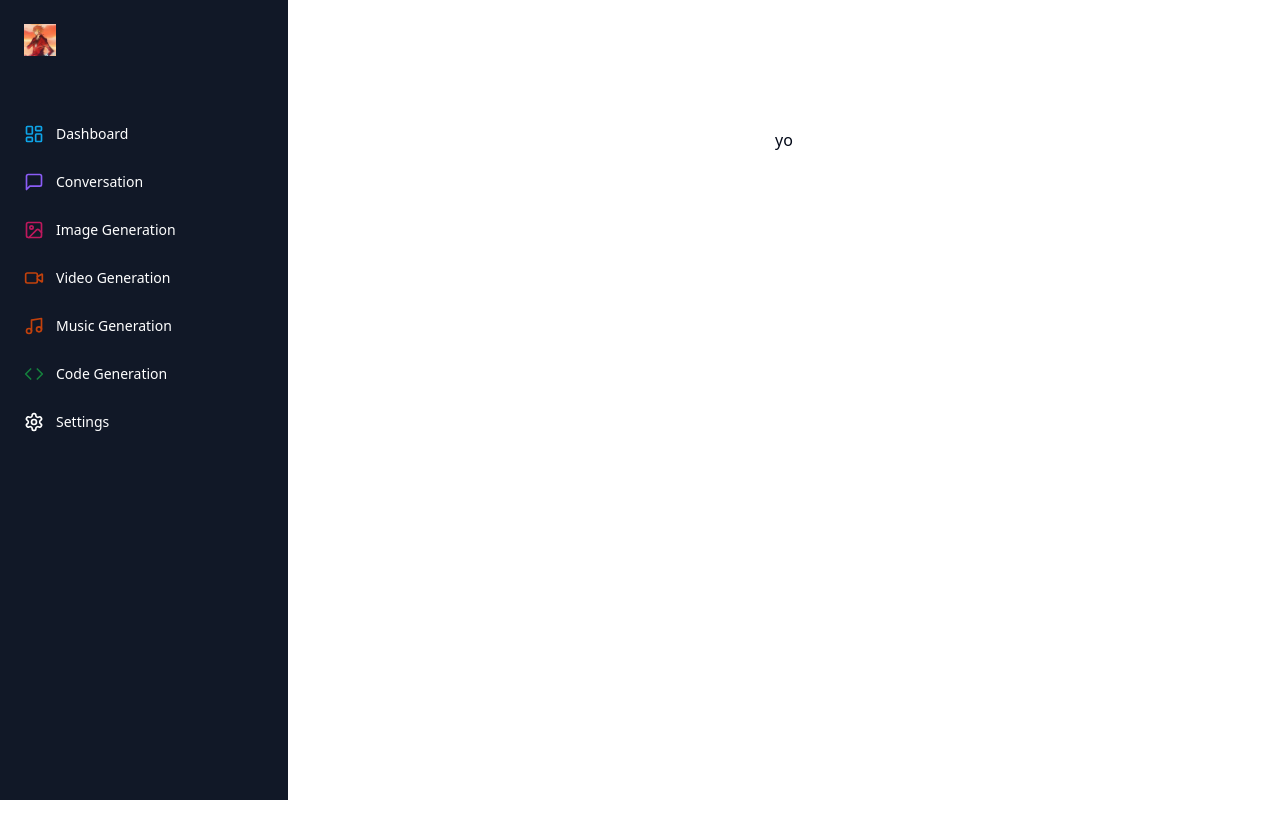
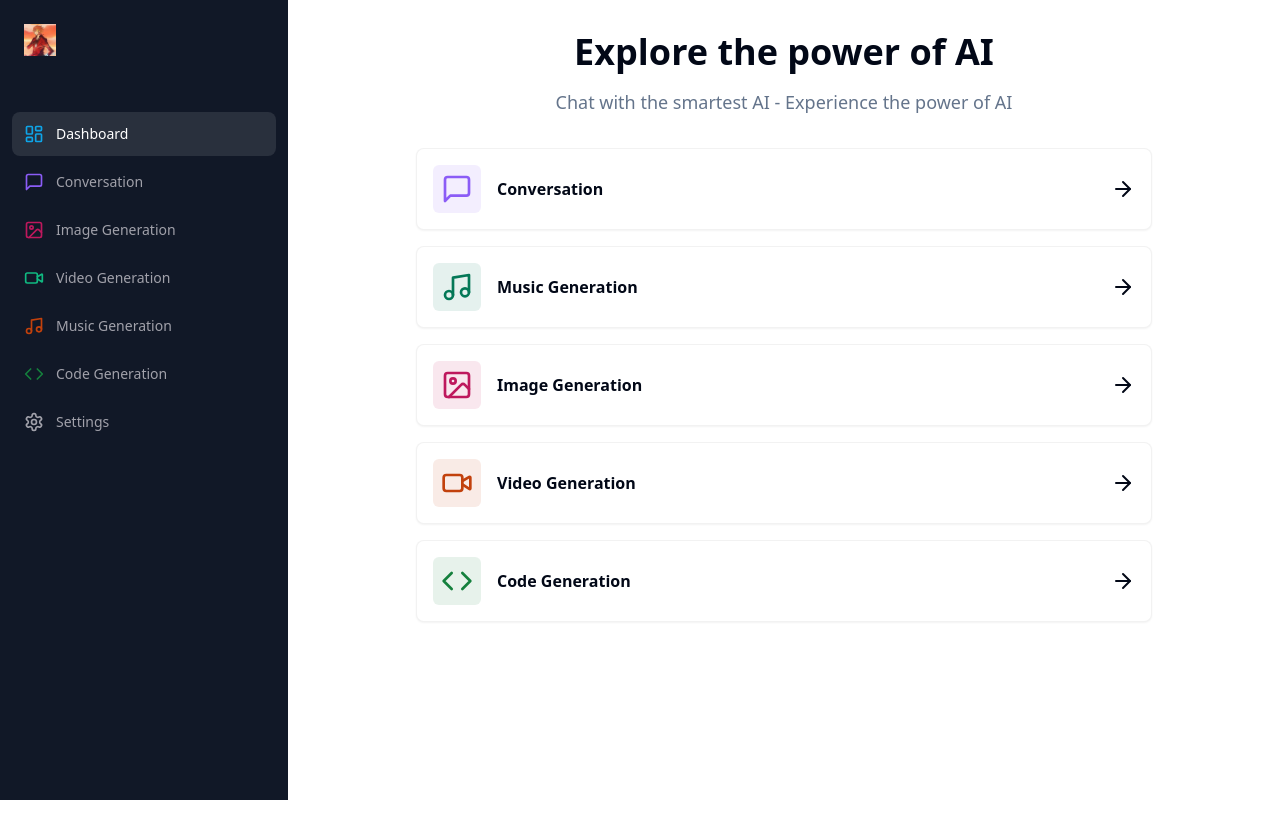
Before and after one commit to amahmadnia/genius-ai, a Next.js app: page /dashboard in a window 1280 px wide. After the commit the page ends 800 px from the top, so only its background shows below. Built offline with nearby package versions, Linux system fonts and the light colour scheme.

Commit message:
added dashboard content

```diff
--- a/app/(dashboard)/(routes)/dashboard/page.tsx
+++ b/app/(dashboard)/(routes)/dashboard/page.tsx
@@ -1,12 +1,87 @@
-import { Button } from '@/components/ui/button'
-import { UserButton } from '@clerk/nextjs'
-import Image from 'next/image'
+'use client'
+
+import { Card } from '@/components/ui/card'
+import { cn } from '@/lib/utils'
+import {
+  ArrowRight,
+  Code,
+  Image,
+  ImageIcon,
+  MessageSquare,
+  Music,
+  VideoIcon,
+} from 'lucide-react'
+import { useRouter } from 'next/navigation'
+
+const tools = [
+  {
+    label: 'Conversation',
+    icon: MessageSquare,
+    color: 'text-violet-500',
+    bgColor: 'bg-violet-500/10',
+    href: '/conversation',
+  },
+  {
+    label: 'Music Generation',
+    icon: Music,
+    color: 'text-emerald-700',
+    bgColor: 'bg-emerald-700/10',
+    href: '/music',
+  },
+  {
+    label: 'Image Generation',
+    icon: ImageIcon,
+    color: 'text-pink-700',
+    bgColor: 'bg-pink-700/10',
+    href: '/image',
+  },
+  {
+    label: 'Video Generation',
+    icon: VideoIcon,
+    color: 'text-orange-700',
+    bgColor: 'bg-orange-700/10',
+    href: '/video',
+  },
+  {
+    label: 'Code Generation',
+    icon: Code,
+    color: 'text-green-700',
+    bgColor: 'bg-green-700/10',
+    href: '/code',
+  },
+]
 
 const DashboardPage = () => {
+  const router = useRouter()
+
   return (
-    <main className='flex min-h-screen flex-col items-center justify-between p-24'>
-      yo{' '}
-    </main>
+    <div className=''>
+      <div className='mb-8 space-y-4'>
+        <h2 className='text-2xl md:text-4xl font-bold text-center'>
+          Explore the power of AI
+        </h2>
+        <p className='text-muted-foreground font-light text-sm md:text-lg text-center'>
+          Chat with the smartest AI - Experience the power of AI
+        </p>
+      </div>
+      <div className='px-4 md:px-20 lg:px-32 space-y-4'>
+        {tools.map((tool) => (
+          <Card
+            onClick={() => router.push(tool.href)}
+            key={tool.href}
+            className='p-4 border-black/5 flex items-center justify-between hover:shadow-md transition cursor-pointer'
+          >
+            <div className='flex items-center gap-x-4'>
+              <div className={cn('p-2 w-fit rounded-md', tool.bgColor)}>
+                <tool.icon className={cn('w-8 h-8', tool.color)} />
+              </div>
+              <div className='font-semibold'>{tool.label}</div>
+            </div>
+            <ArrowRight />
+          </Card>
+        ))}
+      </div>
+    </div>
   )
 }
 
--- a/components/sidebar.tsx
+++ b/components/sidebar.tsx
@@ -13,6 +13,7 @@
 import { Montserrat } from 'next/font/google'
 import Image from 'next/image'
 import Link from 'next/link'
+import { usePathname } from 'next/navigation'
 
 const montserrat = Montserrat({
   weight: '600',
@@ -42,7 +43,7 @@
     label: 'Video Generation',
     icon: VideoIcon,
     href: '/video',
-    color: 'text-orange-700',
+    color: 'text-emerald-500',
   },
   {
     label: 'Music Generation',
@@ -64,6 +65,8 @@
 ]
 
 const Sidebar = () => {
+  const pathname = usePathname()
+
   return (
     <div className='space-y-4 py-4 flex flex-col h-full bg-[#111827] text-white'>
       <div className='px-3 py-2 flex-1'>
@@ -78,7 +81,12 @@
             <Link
               href={route.href}
               key={route.href}
-              className='text-sm group flex p-3 w-full justify-start font-medium cursor-pointer hover:text-white hover:bg-white/10 rounded-lg transition'
+              className={cn(
+                'text-sm group flex p-3 w-full justify-start font-medium cursor-pointer hover:text-white hover:bg-white/10 rounded-lg transition',
+                pathname === route.href
+                  ? 'text-white bg-white/10'
+                  : 'text-zinc-400',
+              )}
             >
               <div className='flex items-center flex-1'>
                 <route.icon className={cn('h-5 w-5 mr-3', route.color)} />
--- /dev/null
+++ b/components/ui/card.tsx
@@ -0,0 +1,79 @@
+import * as React from "react"
+
+import { cn } from "@/lib/utils"
+
+const Card = React.forwardRef<
+  HTMLDivElement,
+  React.HTMLAttributes<HTMLDivElement>
+>(({ className, ...props }, ref) => (
+  <div
+    ref={ref}
+    className={cn(
+      "rounded-lg border bg-card text-card-foreground shadow-sm",
+      className
+    )}
+    {...props}
+  />
+))
+Card.displayName = "Card"
+
+const CardHeader = React.forwardRef<
+  HTMLDivElement,
+  React.HTMLAttributes<HTMLDivElement>
+>(({ className, ...props }, ref) => (
+  <div
+    ref={ref}
+    className={cn("flex flex-col space-y-1.5 p-6", className)}
+    {...props}
+  />
+))
+CardHeader.displayName = "CardHeader"
+
+const CardTitle = React.forwardRef<
+  HTMLParagraphElement,
+  React.HTMLAttributes<HTMLHeadingElement>
+>(({ className, ...props }, ref) => (
+  <h3
+    ref={ref}
+    className={cn(
+      "text-2xl font-semibold leading-none tracking-tight",
+      className
+    )}
+    {...props}
+  />
+))
+CardTitle.displayName = "CardTitle"
+
+const CardDescription = React.forwardRef<
+  HTMLParagraphElement,
+  React.HTMLAttributes<HTMLParagraphElement>
+>(({ className, ...props }, ref) => (
+  <p
+    ref={ref}
+    className={cn("text-sm text-muted-foreground", className)}
+    {...props}
+  />
+))
+CardDescription.displayName = "CardDescription"
+
+const CardContent = React.forwardRef<
+  HTMLDivElement,
+  React.HTMLAttributes<HTMLDivElement>
+>(({ className, ...props }, ref) => (
+  <div ref={ref} className={cn("p-6 pt-0", className)} {...props} />
+))
+CardContent.displayName = "CardContent"
+
+const CardFooter = React.forwardRef<
+  HTMLDivElement,
+  React.HTMLAttributes<HTMLDivElement>
+>(({ className, ...props }, ref) => (
+  <div
+    ref={ref}
+    className={cn("flex items-center p-6 pt-0", className)}
+    {...props}
+  />
+))
+CardFooter.displayName = "CardFooter"
+
+export { Card, CardHeader, CardFooter, CardTitle, CardDescription, CardContent }
```
